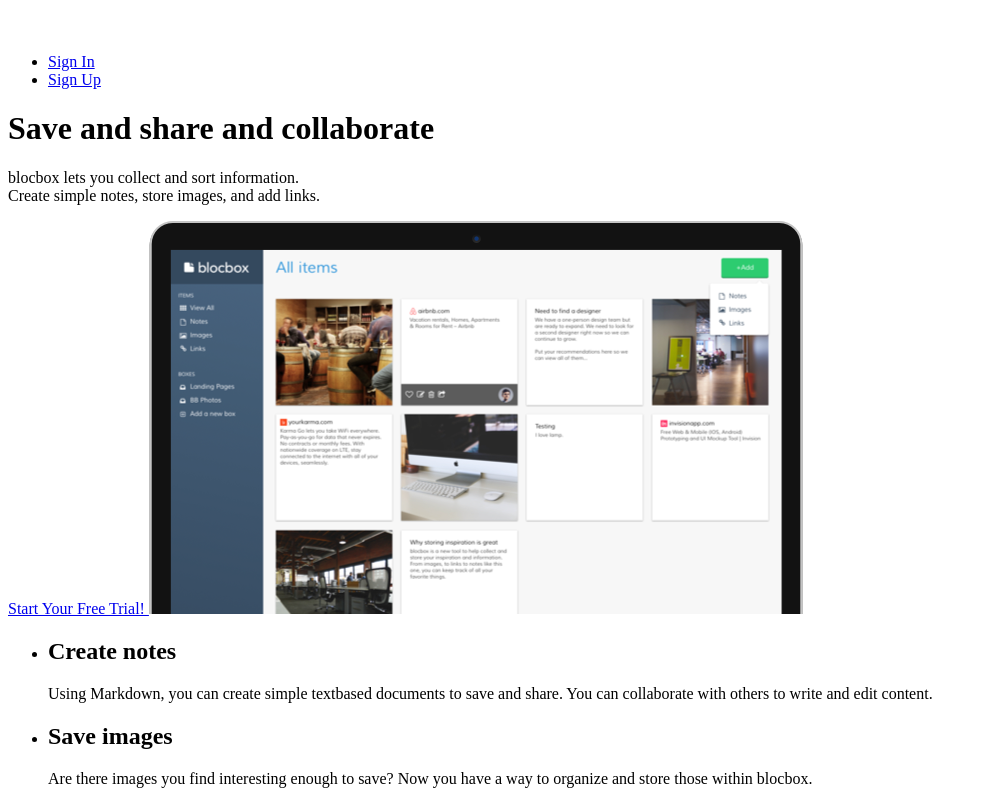
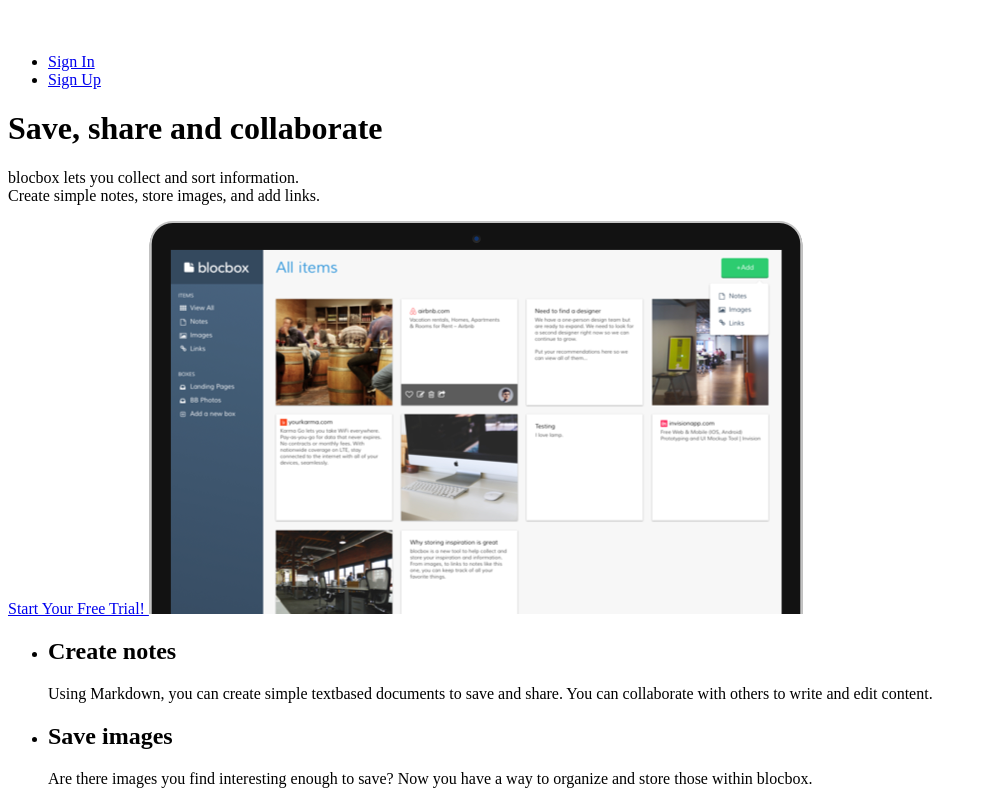
Before and after one commit to sany36/Blocbox, a plain HTML site: page index.html in a window 1280 px wide. Shown: the top 800 px of the page, without its empty margins (0-982 px from the left). Drawn offline with Linux system fonts and the light colour scheme; a web font is replaced by a local one.

Commit message:
Correct title

```diff
--- a/index.html
+++ b/index.html
@@ -22,7 +22,7 @@
 	 </div>
    </nav>
    <div class="container hero">
-    <h1> Save and share and collaborate</h1>
+    <h1> Save, share and collaborate</h1>
     <p> blocbox lets you collect and sort information.<br/>
     Create simple notes, store images, and add links. </p>
     <a href="signup.html" class="btn"> Start Your Free Trial! </a>
```
